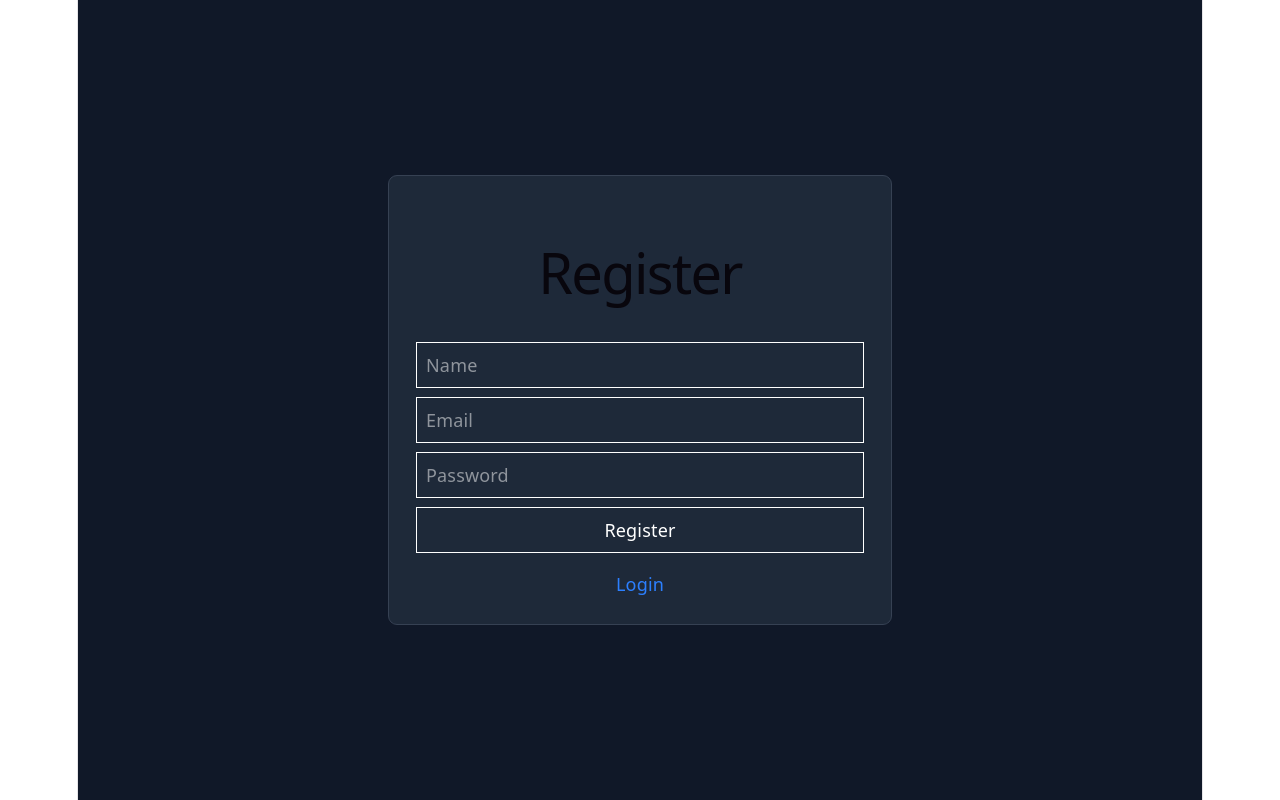
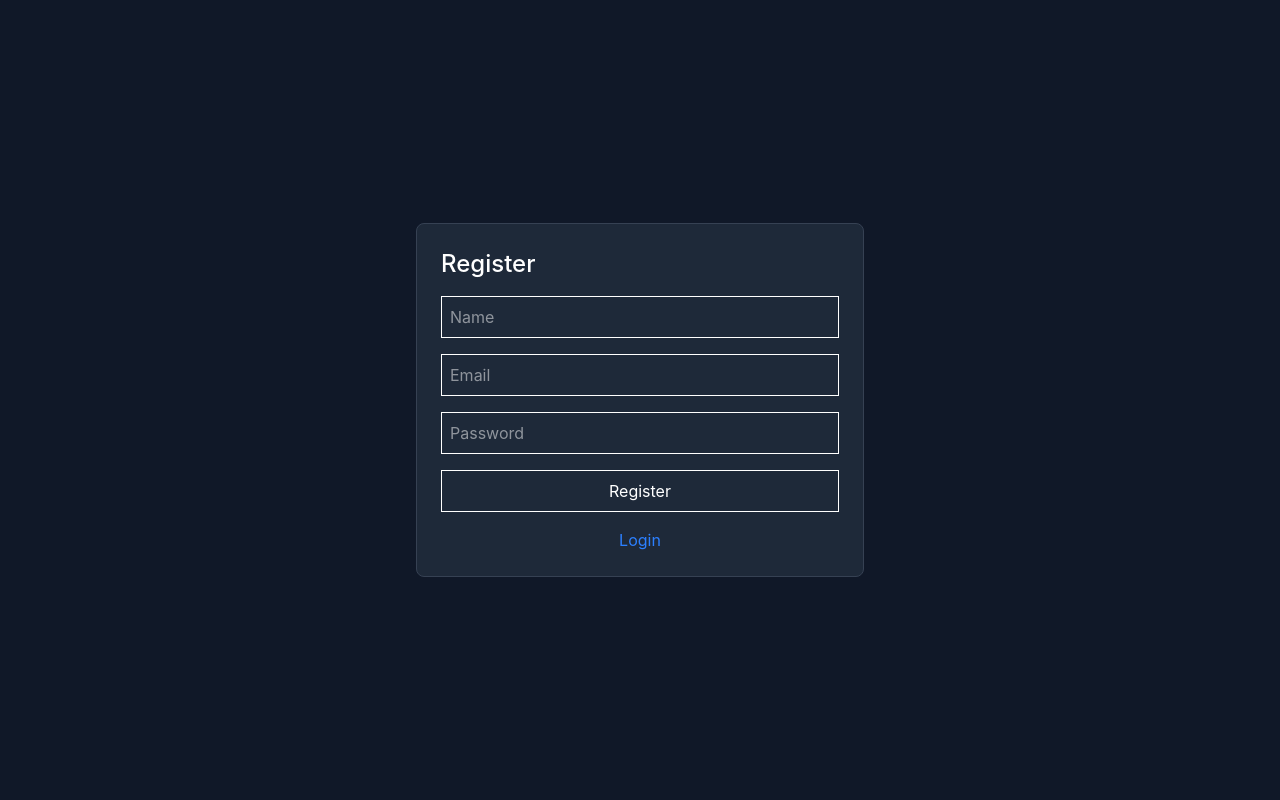
Before and after one commit to Harshal997/expense-tracker, a React (Vite) app in the folder frontend/: page /register in a window 1280 px wide. Built offline with nearby package versions, Linux system fonts and the light colour scheme; no server answers.

Commit message:
style: significantly improve style

```diff
--- a/frontend/src/components/layout/Sidebar.tsx
+++ b/frontend/src/components/layout/Sidebar.tsx
@@ -36,7 +36,7 @@ const Sidebar = ({ open, onClose }: Props) => {
         `}
       >
         <div className="p-6">
-          <h2 className="font-bold text-xl mb-8 text-black/70">
+          <h2 className="font-bold text-xl mb-8 text-black/70 dark:text-white">
             Expense Tracker
           </h2>
 
--- a/frontend/src/index.css
+++ b/frontend/src/index.css
@@ -2,114 +2,17 @@
 
 @custom-variant dark (&:where(.dark, .dark *));
 
-:root {
-  --text: #6b6375;
-  --text-h: #08060d;
-  --bg: #fff;
-  --border: #e5e4e7;
-  --code-bg: #f4f3ec;
-  --accent: #aa3bff;
-  --accent-bg: rgba(170, 59, 255, 0.1);
-  --accent-border: rgba(170, 59, 255, 0.5);
-  --social-bg: rgba(244, 243, 236, 0.5);
-  --shadow:
-    rgba(0, 0, 0, 0.1) 0 10px 15px -3px, rgba(0, 0, 0, 0.05) 0 4px 6px -2px;
-
-  --sans: system-ui, 'Segoe UI', Roboto, sans-serif;
-  --heading: system-ui, 'Segoe UI', Roboto, sans-serif;
-  --mono: ui-monospace, Consolas, monospace;
-
-  font: 18px/145% var(--sans);
-  letter-spacing: 0.18px;
-  color-scheme: light dark;
-  color: var(--text);
-  background: var(--bg);
-  font-synthesis: none;
-  text-rendering: optimizeLegibility;
-  -webkit-font-smoothing: antialiased;
-  -moz-osx-font-smoothing: grayscale;
-
-  @media (max-width: 1024px) {
-    font-size: 16px;
-  }
-}
-
-@media (prefers-color-scheme: dark) {
-  :root {
-    --text: #9ca3af;
-    --text-h: #f3f4f6;
-    --bg: #16171d;
-    --border: #2e303a;
-    --code-bg: #1f2028;
-    --accent: #c084fc;
-    --accent-bg: rgba(192, 132, 252, 0.15);
-    --accent-border: rgba(192, 132, 252, 0.5);
-    --social-bg: rgba(47, 48, 58, 0.5);
-    --shadow:
-      rgba(0, 0, 0, 0.4) 0 10px 15px -3px, rgba(0, 0, 0, 0.25) 0 4px 6px -2px;
-  }
-
-  #social .button-icon {
-    filter: invert(1) brightness(2);
-  }
-}
-
+html,
+body,
 #root {
-  width: 1126px;
-  max-width: 100%;
-  margin: 0 auto;
-  text-align: center;
-  border-inline: 1px solid var(--border);
-  min-height: 100svh;
-  display: flex;
-  flex-direction: column;
-  box-sizing: border-box;
+  min-height: 100vh;
+  margin: 0;
 }
 
 body {
-  margin: 0;
+  background-color: white;
 }
 
-h1,
-h2 {
-  font-family: var(--heading);
-  font-weight: 500;
-  color: var(--text-h);
+.dark body {
+  background-color: #111827;
 }
-
-h1 {
-  font-size: 56px;
-  letter-spacing: -1.68px;
-  margin: 32px 0;
-  @media (max-width: 1024px) {
-    font-size: 36px;
-    margin: 20px 0;
-  }
-}
-h2 {
-  font-size: 24px;
-  line-height: 118%;
-  letter-spacing: -0.24px;
-  margin: 0 0 8px;
-  @media (max-width: 1024px) {
-    font-size: 20px;
-  }
-}
-p {
-  margin: 0;
-}
-
-code,
-.counter {
-  font-family: var(--mono);
-  display: inline-flex;
-  border-radius: 4px;
-  color: var(--text-h);
-}
-
-code {
-  font-size: 15px;
-  line-height: 135%;
-  padding: 4px 8px;
-  background: var(--code-bg);
-}
--- a/frontend/src/pages/Login.tsx
+++ b/frontend/src/pages/Login.tsx
@@ -31,15 +31,15 @@ const Login = () => {
     <div className="min-h-screen flex justify-center items-center">
       <form
         onSubmit={handleSubmit(onSubmit)}
-        className="w-full max-w-md p-6 border rounded-lg text-black bg-gray-200 dark:bg-gray-800 dark:border-gray-700 dark:text-white"
+        className="w-full max-w-md p-6 border rounded-lg bg-gray-100 dark:bg-gray-800 dark:border-gray-700 dark:text-white"
       >
-        <h1 className="text-2xl font-bold mb-4">Login</h1>
+        <h1 className="text-2xl font-medium mb-4">Login</h1>
         <input
           placeholder="Email"
           {...register("email")}
           className="border p-2 w-full mb-2"
         />
-        <p className="text-red-500 mb-4">{errors.email?.message}</p>
+        <p className="text-red-500 mb-2">{errors.email?.message}</p>
         <input
           type="password"
           placeholder="Password"
--- a/frontend/src/pages/Register.tsx
+++ b/frontend/src/pages/Register.tsx
@@ -33,28 +33,28 @@ const Register = () => {
     <div className="min-h-screen flex justify-center items-center">
       <form
         onSubmit={handleSubmit(onSubmit)}
-        className="w-full max-w-md p-6 border rounded-lg text-black bg-gray-200 dark:bg-gray-800 dark:border-gray-700 dark:text-white"
+        className="w-full max-w-md p-6 border rounded-lg dark:bg-gray-800 dark:border-gray-700 dark:text-white"
       >
-        <h1 className="text-2xl font-bold mb-4">Register</h1>
+        <h1 className="text-2xl font-medium mb-4">Register</h1>
         <input
           placeholder="Name"
           {...register("name")}
           className="border p-2 w-full mb-2"
         />
-        <p className="text-red-500 mb-4">{errors.name?.message}</p>
+        <p className="text-red-500 mb-2">{errors.name?.message}</p>
         <input
           placeholder="Email"
           {...register("email")}
           className="border p-2 w-full mb-2"
         />
-        <p className="text-red-500 mb-4">{errors.email?.message}</p>
+        <p className="text-red-500 mb-2">{errors.email?.message}</p>
         <input
           type="password"
           placeholder="Password"
           {...register("password")}
           className="border p-2 w-full mb-2"
         />
-        <p className="text-red-500 mb-4">{errors.password?.message}</p>
+        <p className="text-red-500 mb-2">{errors.password?.message}</p>
         <button className="w-full border p-2">Register</button>
         <Link
           to="/login"
```
